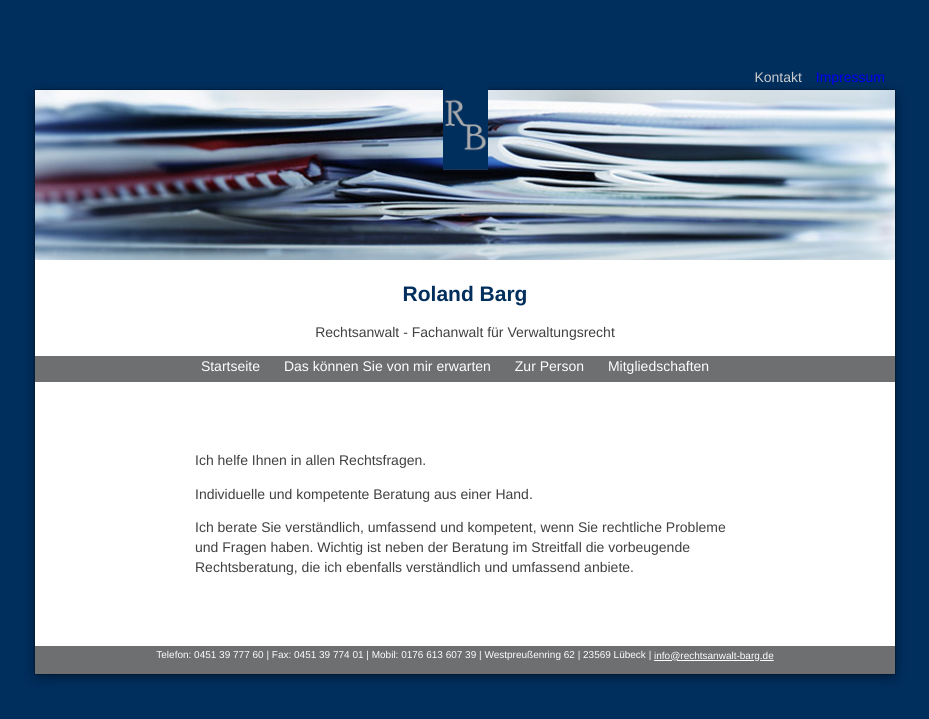
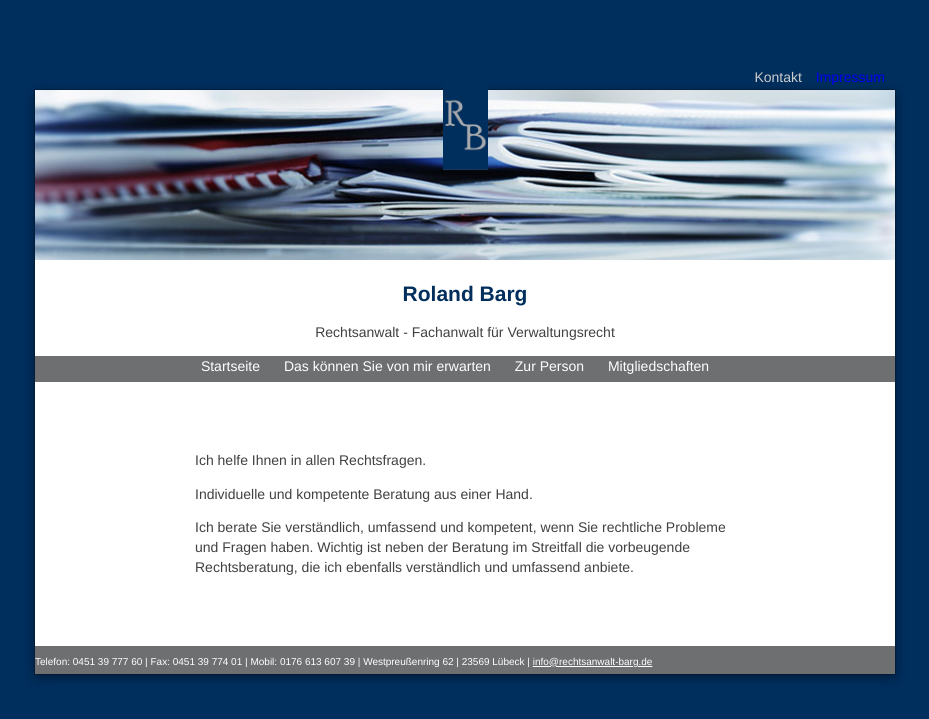
Before and after one commit to RWCB/rechtsanwalt-barg, a Jekyll site: the page built from index.md, in a window 1280 px wide. Shown: the top 719 px of the page, without its empty margins (175-1104 px from the left). Built offline with Jekyll 4.4.1, drawn with Linux system fonts in a browser that asks for light colours; our own code applies the rules of GitHub Pages for plain Markdown files; a script that is not in the unit is left out; the repository's description, which GitHub fills in, is left out.

Commit message:
Update style.scss

```diff
--- a/assets/css/style.scss
+++ b/assets/css/style.scss
@@ -113,25 +113,23 @@ footer {
   font: 10px Helvetica, Arial, sans-serif;
   color: white;
   height: 26px;
-  vertical-align: middle;
+  display : flex;
+  align-items : center;
 }
 
 footer > ul {
   padding: 0;
   margin: 0px;
-  vertical-align: middle;
 }
 
 footer > ul > li {
   list-style-type: none;
   display: inline;
-  vertical-align: middle;
 }
 
 footer > ul > li > a {
   text-decoration: underline;
   color: white;
-  vertical-align: middle;
 }
 
 footer > ul > li + li:before {
```
